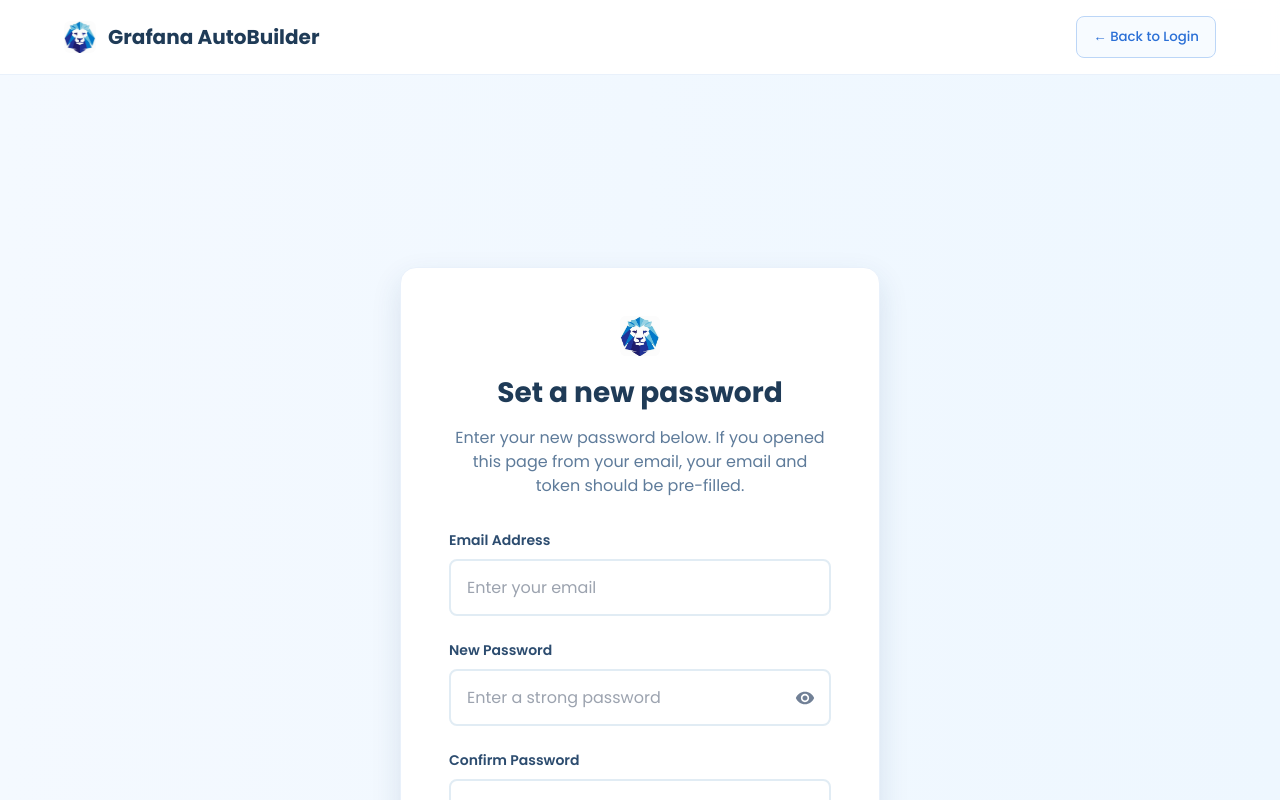
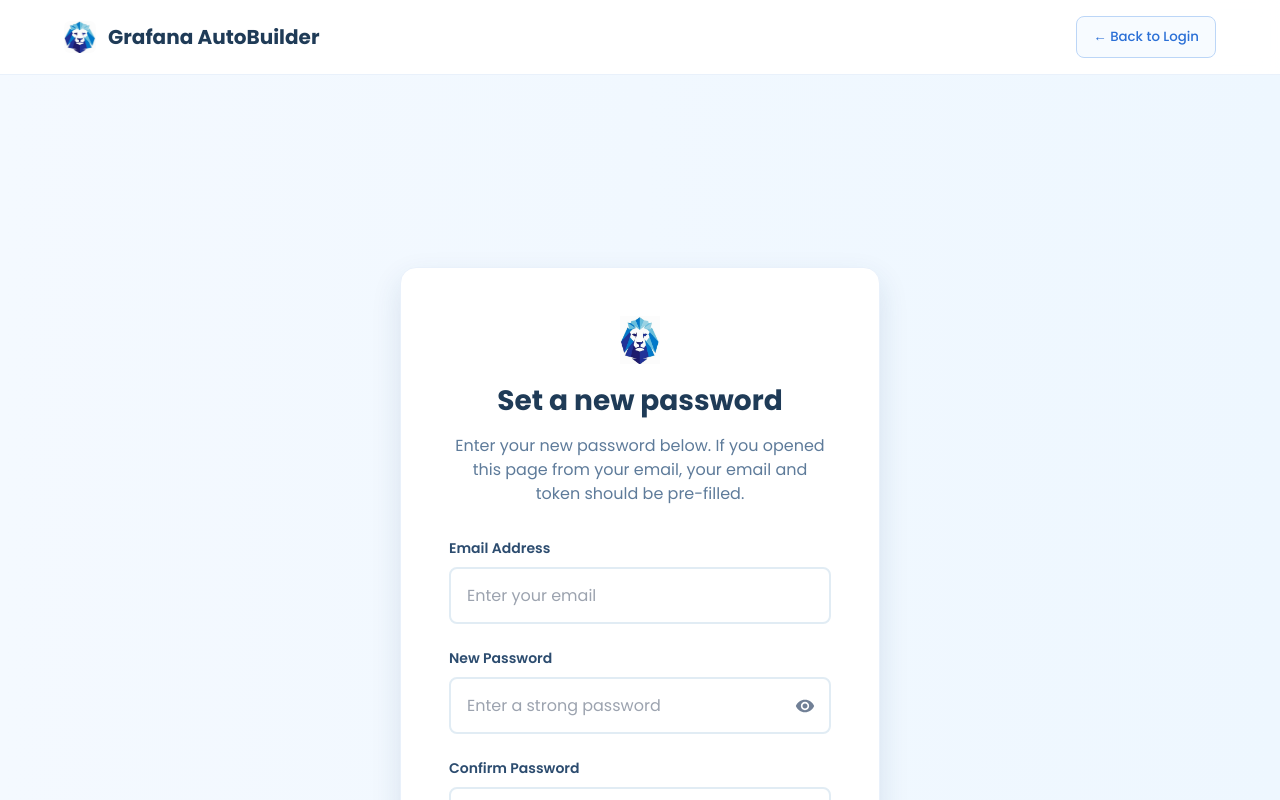
Before and after one commit to SharvilDhumal/GrafanaAutoBuilder, an Angular app: page /reset-password in a window 1280 px wide. Shown: the top 800 px of the page. Built offline with nearby package versions, Linux system fonts and the light colour scheme.

Commit message:
logo visibility issue fixed

```diff
--- a/src/app/Components/forgot-password/forgot-password.css
+++ b/src/app/Components/forgot-password/forgot-password.css
@@ -103,9 +103,9 @@
 }
 
 .forgot-logo img {
-  width: 40px;  /* consistent logo size across auth pages */
-  height: 40px;
-  object-fit: cover;
+  width: 48px;
+  height: 48px;
+  object-fit: contain;
 }
 
 h1 {
--- a/src/app/Components/login/login.css
+++ b/src/app/Components/login/login.css
@@ -107,9 +107,9 @@
 }
 
 .login-logo img {
-  width: 40px;
-  height: 40px;
-  object-fit: cover;
+  width: 48px; /* larger logo on auth card */
+  height: 48px;
+  object-fit: contain;
 }
 
 .login-header h1 {
--- a/src/app/Components/reset-password/reset-password.css
+++ b/src/app/Components/reset-password/reset-password.css
@@ -102,8 +102,9 @@
 }
 
 .forgot-logo img {
-  width: 40px;
-  height: 40px;
+  width: 48px;
+  height: 48px;
+  object-fit: contain;
 }
 
 h1 {
--- a/src/app/Components/sign-up/sign-up.css
+++ b/src/app/Components/sign-up/sign-up.css
@@ -303,9 +303,9 @@ input:focus {
 }
 
 .login-logo img {
-  width: 40px;
-  height: 40px;
-  object-fit: cover;
+  width: 48px;
+  height: 48px;
+  object-fit: contain;
 }
 
 .logo {
```
